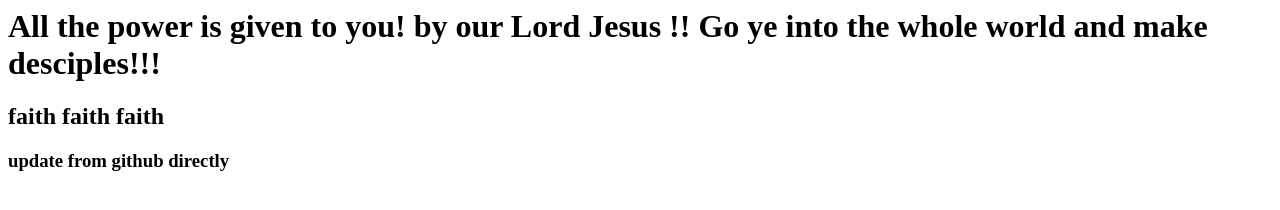
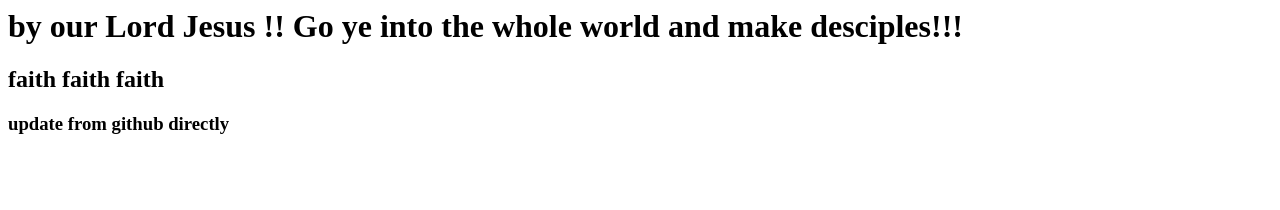
Before and after one commit to mcheekati/practice, a plain HTML site: page index.html in a window 1280 px wide. Drawn offline with Linux system fonts and the light colour scheme.

Commit message:
Update index.html
removed 1st part of the 1st quote.

```diff
--- a/index.html
+++ b/index.html
@@ -1,6 +1,6 @@
 <html>
 <body>
-  <h1> All the power is given to you! by our Lord Jesus !! Go ye into the whole world and make desciples!!!</h1>
+  <h1> by our Lord Jesus !! Go ye into the whole world and make desciples!!!</h1>
   <h2> faith faith faith </h2>
   <h3> update from github directly </h3>
 </body>
```
